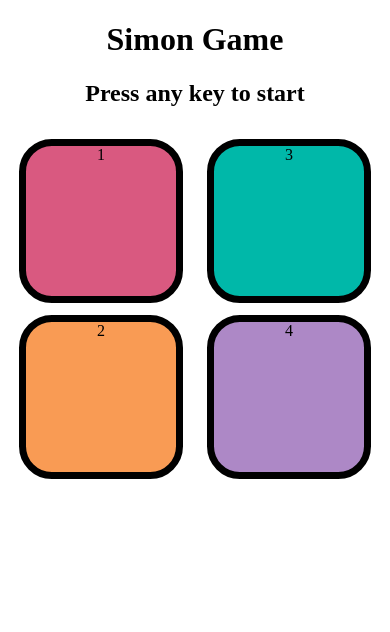
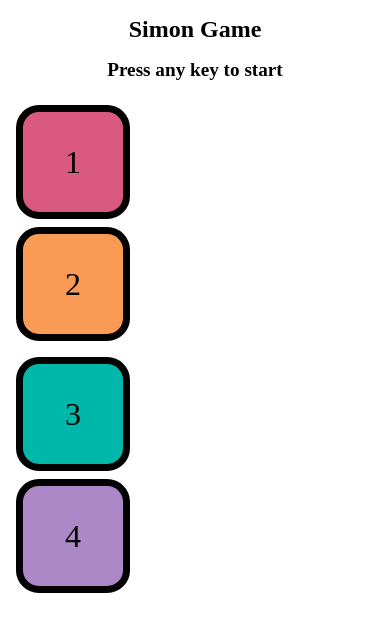
Before and after one commit to hawk-10/simon-says, a plain HTML site: page index.html in a window 390 px wide. Drawn offline with Linux system fonts and the light colour scheme.

Commit message:
Add files via upload

```diff
--- a/index.html
+++ b/index.html
@@ -12,12 +12,12 @@
 
     <div class="btn-container">
       <div class="row-1">
-        <div class="btn red" type="button">1</div>
-        <div class="btn yellow" type="button">2</div>
+        <div class="btn red" type="button"><span class="txt">1</span></div>
+        <div class="btn yellow" type="button"><span class="txt">2</span></div>
       </div>
       <div class="row-2">
-        <div class="btn green" type="button">3</div>
-        <div class="btn purple" type="button">4</div>
+        <div class="btn green" type="button"><span class="txt">3</span></div>
+        <div class="btn purple" type="button"><span class="txt">4</span></div>
       </div>
     </div>
     <script src="app.js"></script>
--- a/style.css
+++ b/style.css
@@ -7,11 +7,16 @@ body {
   cursor: pointer;
 }
 .btn {
-  height: 150px;
-  width: 150px;
-  margin: 0.75rem;
+  height: 250px;
+  width: 250px;
+  margin: 1rem;
   border: 7px solid black;
   border-radius: 20%;
+  font-size: 2rem;
+  display: flex;
+  justify-content: center;
+  align-items: center;
+  transition: background-color 0.25s, transform 0.1s;
 }
 .red {
   background-color: #d95980;
@@ -31,3 +36,28 @@ body {
 .userFlash {
   background-color: rgb(255, 205, 136);
 }
+
+@media (max-width: 600px) {
+  .btn-container {
+    flex-direction: column;
+  }
+
+  .row-1,
+  .row-2 {
+    flex-direction: column;
+  }
+
+  .btn {
+    height: 100px;
+    width: 100px;
+    margin: 0.5rem;
+  }
+
+  h1 {
+    font-size: 1.5rem;
+  }
+
+  h2 {
+    font-size: 1.2rem;
+  }
+}
```
